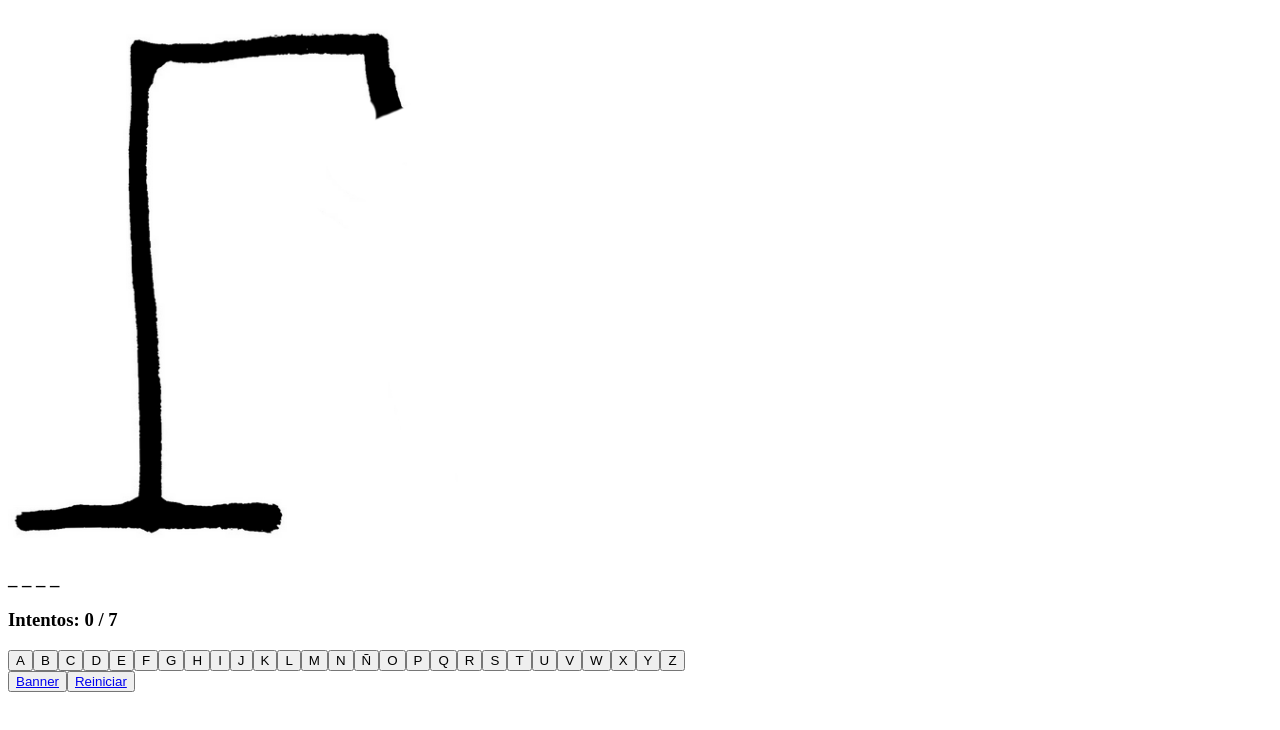
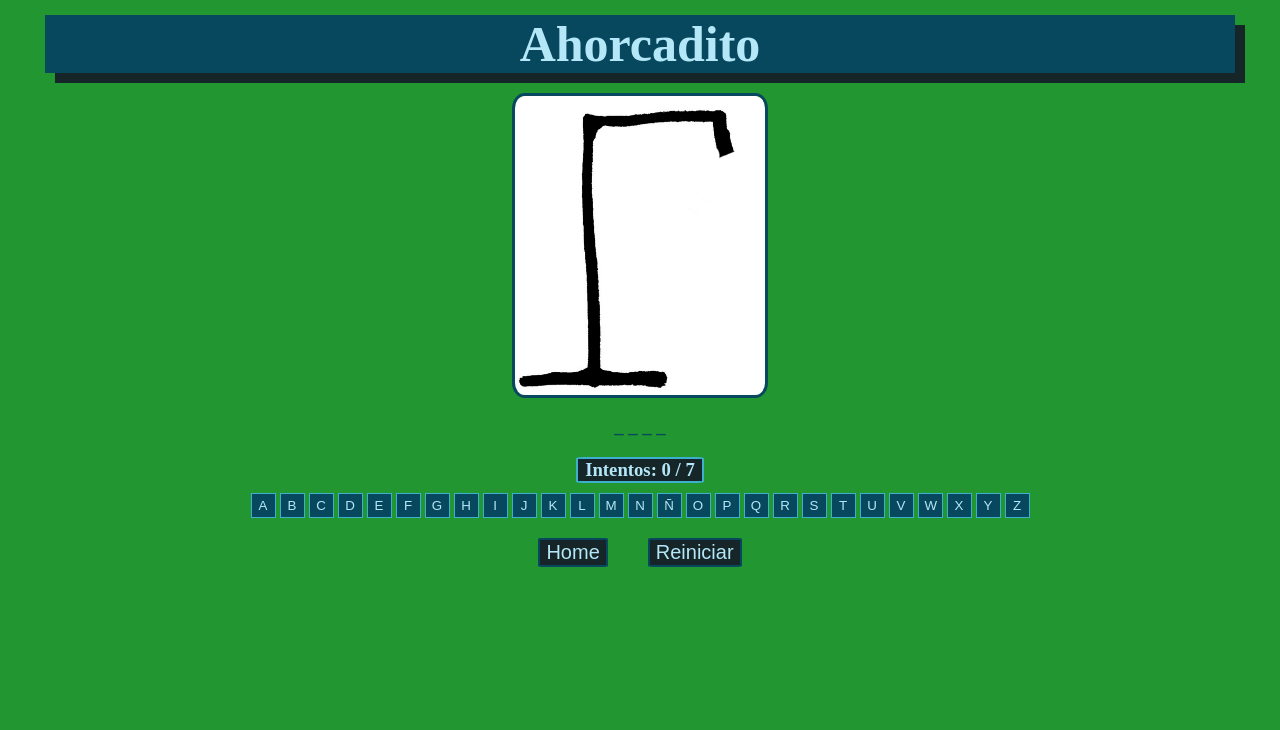
Before and after one commit to RuloMartearena/ahorcado-Grupo5, a React (Create React App) app in the folder proyecto_react-tres_grupo_5/: page /Juego in a window 1280 px wide. Shown: the top 730 px of the page. Built offline with nearby package versions, Linux system fonts and the light colour scheme.

Commit message:
Add: css styles on game. Matias Martearena

```diff
--- a/proyecto_react-tres_grupo_5/src/components/AhorcadoImg.jsx
+++ b/proyecto_react-tres_grupo_5/src/components/AhorcadoImg.jsx
@@ -6,6 +6,7 @@ import image4 from '../Ahorcado/4.png';
 import image5 from '../Ahorcado/5.png';
 import image6 from '../Ahorcado/6.png';
 import image7 from '../Ahorcado/7.png';
+import '../styles/game.css';
 
 const images = [
     image0,
@@ -25,11 +26,15 @@ export function AhorcadoImg({ imageNumber }) {
     }
 
     return (
-        <img
-            className='colgado-image'
-            src={images[imageNumber]}
-            alt="Imagen del ahorcado"
-            width="450px"
-        />
+        <section className='section__main__img-conteiner'>
+            <h2 className='h2title-game'>Ahorcadito</h2>
+            <div className='div__img-conteiner'>
+                <img
+                    className='colgado-image'
+                    src={images[imageNumber]}
+                    alt="Imagen del ahorcado"
+                />
+            </div>
+        </section>
     )
 }
--- a/proyecto_react-tres_grupo_5/src/components/Juego.js
+++ b/proyecto_react-tres_grupo_5/src/components/Juego.js
@@ -3,6 +3,7 @@ import { useEffect, useState } from 'react';
 import { getPalabraRandom } from './getPalabraRandom.js';
 import { letras } from './letras.js';
 import { AhorcadoImg } from './AhorcadoImg.jsx';
+import '../styles/game.css';
 function Juego() {
   const [verOpcion, setVerOpcion] = useState('btn-option');
   const [intentos, setIntentos] = useState(0);
@@ -44,8 +45,8 @@ function Juego() {
   return (
     <div className='game'>
       <AhorcadoImg imageNumber={intentos} />
-      <h3>{Incog}</h3>
-      <h3>Intentos: {intentos} / 7</h3>
+      <h3 className='h3__incognita-conteiner'>{Incog}</h3>
+      <h3 className='h3__intentos-conteiner'>Intentos: {intentos} / 7</h3>
       <div className='respuestas'>
         {
           (perder)
@@ -71,8 +72,8 @@ function Juego() {
         }
       </div>
       <div className='botones-page-game'>
-        <button><a href="/Banner">Banner</a></button>
-        <button><a href="/Juego">Reiniciar</a></button>
+        <a href="/Banner"><button>Home</button></a>
+        <a href="/Juego"><button>Reiniciar</button></a>
       </div>
     </div>
   )
--- /dev/null
+++ b/proyecto_react-tres_grupo_5/src/styles/game.css
@@ -0,0 +1,103 @@
+:root {
+  --var-colorBackground: #0c5a23;
+  --var-colorFont: #b4e7f8;
+  --var-colorOne: #152528;
+  --var-colorTwo: #08485e;
+  --var-colorThree: #3cb0cd;
+  --var-colorFour: #7cd5f3;
+  --var-colorFive: #adffbc;
+  --var-colorSix: #1bee9a;
+  --var-colorSeven: #21c063;
+  --var-colorEight: #229631;
+}
+
+body {
+  background-color: var(--var-colorEight);
+  color: var(--var-colorFont);
+  margin: 0;
+}
+
+/* --- Contenido --- */
+.h2title-game {
+  background-color: var(--var-colorTwo);
+  box-shadow: 10px 10px var(--var-colorOne);
+  text-align: center;
+  margin: 15px 45px 0 45px;
+  font-size: 50px;
+}
+.h3__incognita-conteiner {
+  text-align: center;
+  color: var(--var-colorTwo);
+}
+.h3__intentos-conteiner {
+  text-align: center;
+  color: var(--var-colorFont);
+  background-color: var(--var-colorOne);
+  margin: 10px 45%;
+  border: 2px solid var(--var-colorThree);
+  border-radius: 5%;
+}
+.mensaje {
+  text-align: center;
+  color: var(--var-colorTwo);
+}
+.opciones {
+  width: 100%;
+  display: flex;
+  align-items: center;
+  justify-content: center;
+}
+.opciones button {
+  width: 25px;
+  height: 25px;
+  margin: 0 2px;
+  color: var(--var-colorFont);
+  background-color: var(--var-colorTwo);
+  border: 1px solid var(--var-colorThree);
+  text-align: center;
+  cursor: pointer;
+}
+.botones-page-game {
+  display: flex;
+  align-items: center;
+  justify-content: center;
+  margin-top: 20px;
+}
+.botones-page-game button {
+  color: var(--var-colorFont);
+  background-color: var(--var-colorOne);
+  font-size: 20px;
+  border: 0;
+  cursor: pointer;
+  margin: 0 20px;
+  border: 2px solid var(--var-colorTwo);
+  border-radius: 5%;
+}
+.botones-page-game button:hover {
+  animation-name: buttonAnimation;
+  animation-duration: .5s;
+  animation-fill-mode: forwards;
+}
+@keyframes buttonAnimation {
+  100% {
+    background-color: var(--var-colorFour);
+    color: black;
+  }
+}
+/* --- /Contenido --- */
+
+/* --- imagen --- */
+.div__img-conteiner {
+  display: flex;
+  flex-direction: column;
+  align-items: center;
+  justify-content: center;
+  margin-top: 20px;
+}
+.colgado-image {
+  width: 250px;
+  height: auto;
+  border: 3px solid var(--var-colorTwo);
+  border-radius: 5%;
+}
+/* --- /imagen --- */
```
